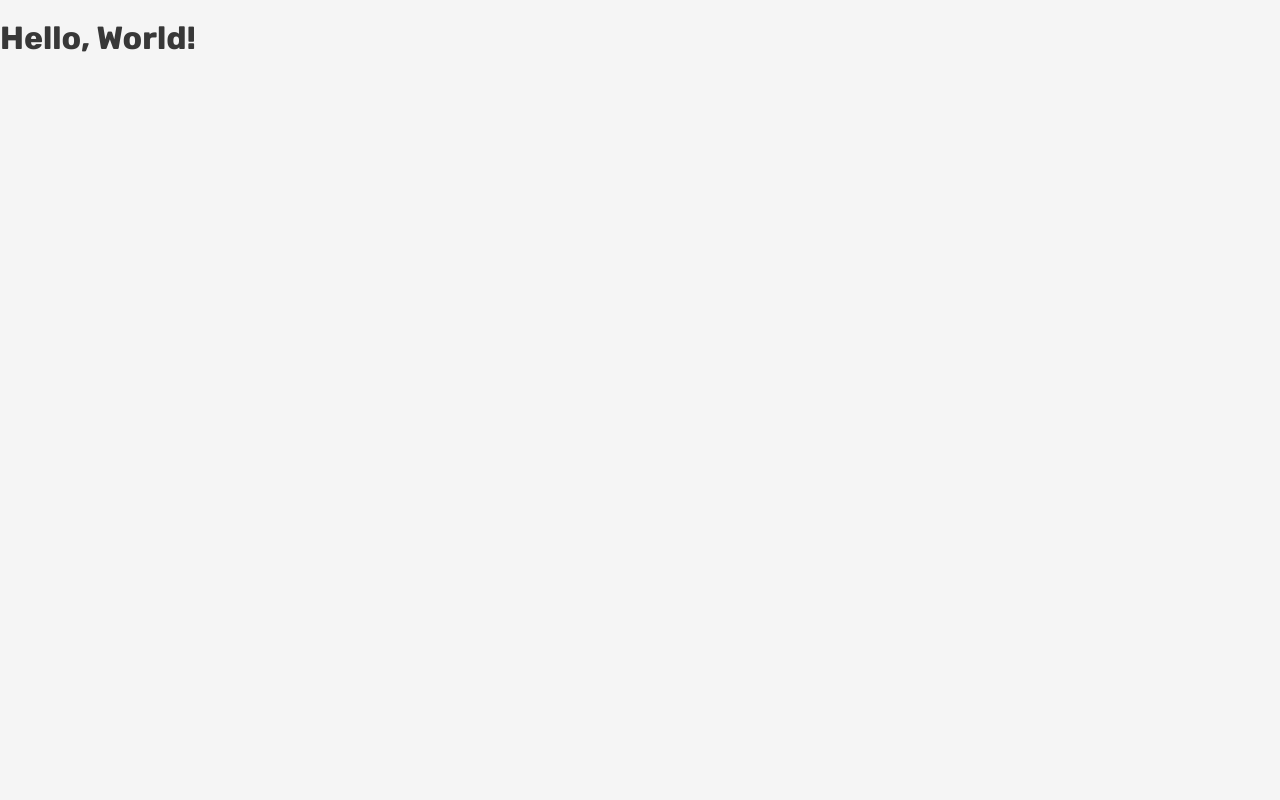
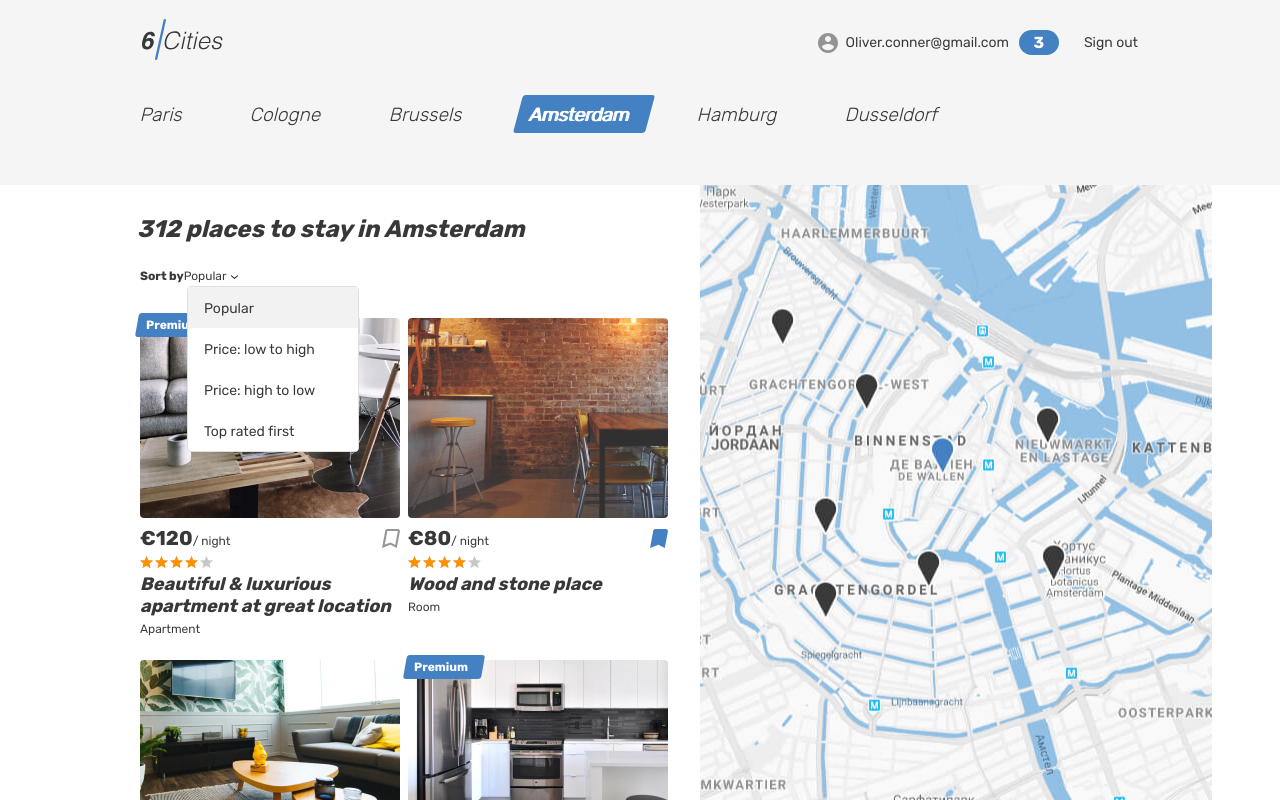
Before and after one commit to hotboyinside/2671491-six-cities-6, a React (Vite) app: page / in a window 1280 px wide. Built offline with nearby package versions, Linux system fonts and the light colour scheme.

Commit message:
feat: add App page and create mocks files

```diff
--- /dev/null
+++ b/src/App.tsx
@@ -0,0 +1,12 @@
+import { Main } from './pages/Main';
+import { PlaceVariant } from './types/placeVariants';
+
+type AppProps = {
+  placeVariants: PlaceVariant[];
+}
+
+export default function App({ placeVariants }: AppProps) {
+  return (
+    <Main placeVariants={placeVariants} />
+  );
+}
--- /dev/null
+++ b/src/const/placeVariant.ts
@@ -0,0 +1,54 @@
+import { PlaceVariant } from '../types/placeVariants';
+
+export const PLACE_CARDS: PlaceVariant[] = [
+  {
+    id: 'amsterdam-apt-01',
+    image: 'img/apartment-01.jpg',
+    price: 120,
+    premium: true,
+    rating: 80,
+    title: 'Beautiful & luxurious apartment at great location',
+    type: 'Apartment',
+    bookmarked: false,
+  },
+  {
+    id: 'amsterdam-room-01',
+    image: 'img/room.jpg',
+    price: 80,
+    premium: false,
+    rating: 80,
+    title: 'Wood and stone place',
+    type: 'Room',
+    bookmarked: true,
+  },
+  {
+    id: 'amsterdam-apt-02',
+    image: 'img/apartment-02.jpg',
+    price: 132,
+    premium: false,
+    rating: 80,
+    title: 'Canal View Prinsengracht',
+    type: 'Apartment',
+    bookmarked: false,
+  },
+  {
+    id: 'amsterdam-apt-03',
+    image: 'img/apartment-03.jpg',
+    price: 180,
+    premium: true,
+    rating: 100,
+    title: 'Nice, cozy, warm big bed apartment',
+    type: 'Apartment',
+    bookmarked: false,
+  },
+  {
+    id: 'amsterdam-room-02',
+    image: 'img/room.jpg',
+    price: 80,
+    premium: false,
+    rating: 80,
+    title: 'Wood and stone place',
+    type: 'Room',
+    bookmarked: true,
+  },
+];
--- a/src/index.tsx
+++ b/src/index.tsx
@@ -1,5 +1,7 @@
 import React from 'react';
 import ReactDOM from 'react-dom/client';
+import App from './App';
+import { PLACE_CARDS } from './const/placeVariant';
 
 const root = ReactDOM.createRoot(
   document.getElementById('root') as HTMLElement
@@ -7,6 +9,6 @@ const root = ReactDOM.createRoot(
 
 root.render(
   <React.StrictMode>
-    <h1>Hello, World!</h1>
+    <App placeVariants={PLACE_CARDS} />
   </React.StrictMode>
 );
--- a/src/pages/Main/Main.tsx
+++ b/src/pages/Main/Main.tsx
@@ -1,5 +1,6 @@
+import '../../../markup/css/main.css';
 import { PlaceCard } from '../../components/PlaceCard';
-import './main.css';
+import { PlaceVariant } from '../../types/placeVariants';
 
 const CITIES = [
   'Paris',
@@ -17,72 +18,11 @@ const SORT_OPTIONS = [
   'Top rated first',
 ];
 
-interface PlaceCard {
-  id: string;
-  image: string;
-  price: number;
-  premium: boolean;
-  rating: number;
-  title: string;
-  type: string;
-  bookmarked: boolean;
+type MainProps = {
+  placeVariants: PlaceVariant[];
 }
 
-const PLACE_CARDS: PlaceCard[] = [
-  {
-    id: 'amsterdam-apt-01',
-    image: 'img/apartment-01.jpg',
-    price: 120,
-    premium: true,
-    rating: 80,
-    title: 'Beautiful & luxurious apartment at great location',
-    type: 'Apartment',
-    bookmarked: false,
-  },
-  {
-    id: 'amsterdam-room-01',
-    image: 'img/room.jpg',
-    price: 80,
-    premium: false,
-    rating: 80,
-    title: 'Wood and stone place',
-    type: 'Room',
-    bookmarked: true,
-  },
-  {
-    id: 'amsterdam-apt-02',
-    image: 'img/apartment-02.jpg',
-    price: 132,
-    premium: false,
-    rating: 80,
-    title: 'Canal View Prinsengracht',
-    type: 'Apartment',
-    bookmarked: false,
-  },
-  {
-    id: 'amsterdam-apt-03',
-    image: 'img/apartment-03.jpg',
-    price: 180,
-    premium: true,
-    rating: 100,
-    title: 'Nice, cozy, warm big bed apartment',
-    type: 'Apartment',
-    bookmarked: false,
-  },
-  {
-    id: 'amsterdam-room-02',
-    image: 'img/room.jpg',
-    price: 80,
-    premium: false,
-    rating: 80,
-    title: 'Wood and stone place',
-    type: 'Room',
-    bookmarked: true,
-  },
-];
-
-
-export const Main = () => (
+export const Main = ({ placeVariants }: MainProps) => (
   <div className="page page--gray page--main">
     <header className="header">
       <div className="container">
@@ -175,8 +115,8 @@ export const Main = () => (
             </form>
 
             <div className="cities__places-list places__list tabs__content">
-              {PLACE_CARDS.map((card) => (
-                <PlaceCard key={card.id} {...card} />
+              {placeVariants.map((placeVariant) => (
+                <PlaceCard key={placeVariant.id} {...placeVariant} />
               ))}
             </div>
           </section>
--- /dev/null
+++ b/src/types/placeVariants.ts
@@ -0,0 +1,10 @@
+export interface PlaceVariant {
+  id: string;
+  image: string;
+  price: number;
+  premium: boolean;
+  rating: number;
+  title: string;
+  type: string;
+  bookmarked: boolean;
+}
```
